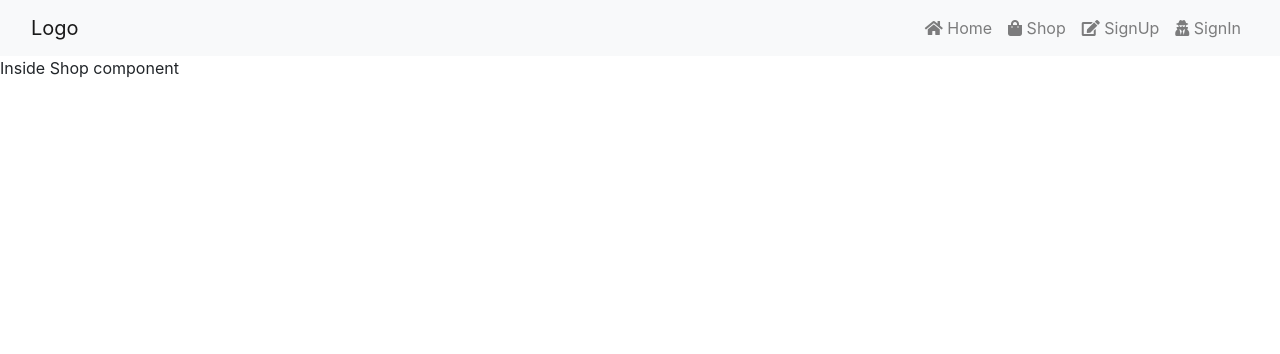
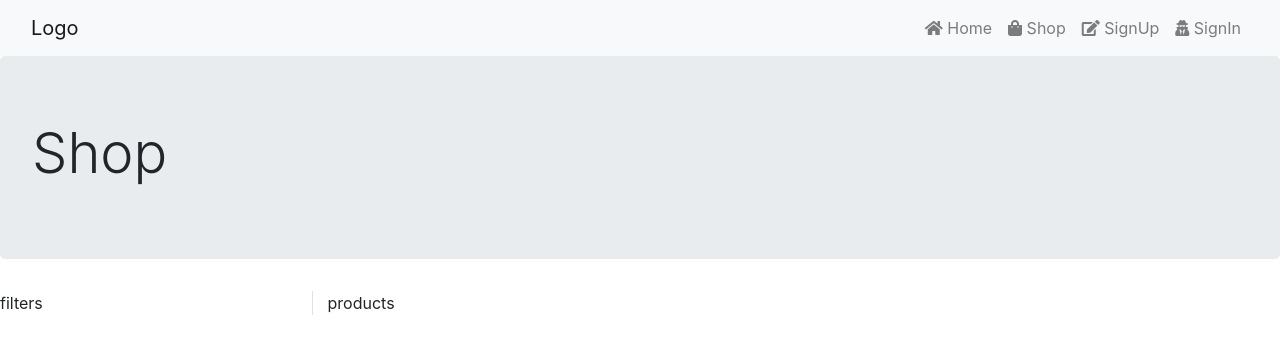
Before and after one commit to Smr0303/Restraunt, a React (Create React App) app in the folder client/: page /shop in a window 1280 px wide. Shown: the top 354 px of the page. Built offline with nearby package versions, Linux system fonts and the light colour scheme.

Commit message:
set filter space

```diff
--- a/client/src/components/Shop.js
+++ b/client/src/components/Shop.js
@@ -1,7 +1,15 @@
 import React from "react";
 
 export default function Shop() {
-  return <section>
-      Inside Shop component
-      </section>;
+  return (
+    <section className="shop-page">
+      <div className="jumbotron">
+        <h1 className="display-4">Shop</h1>
+      </div>
+      <div className="row">
+        <div className="col-3 border-right ">filters</div>
+        <div className="col-3">products</div>
+      </div>
+    </section>
+  );
 }
```
